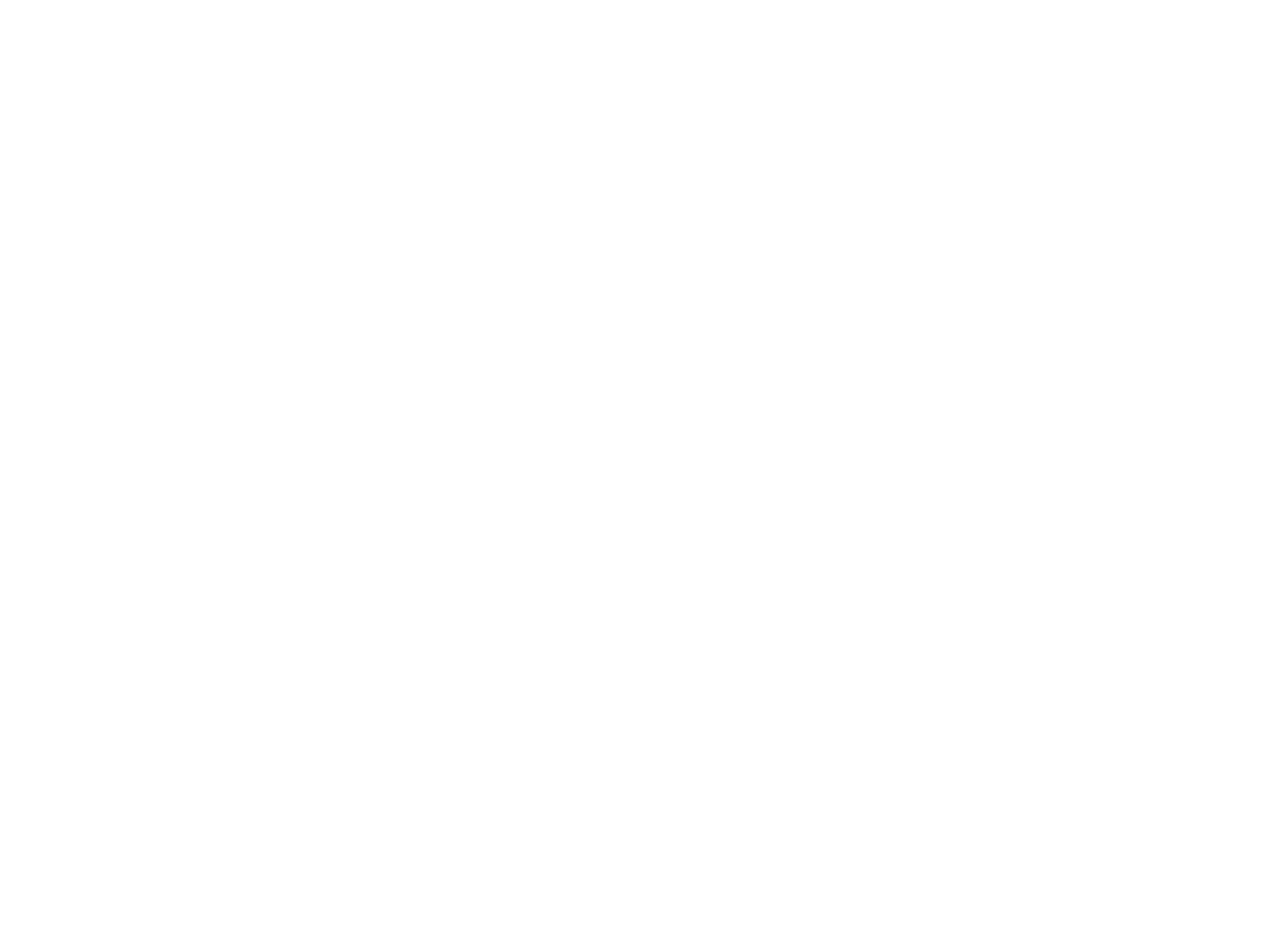
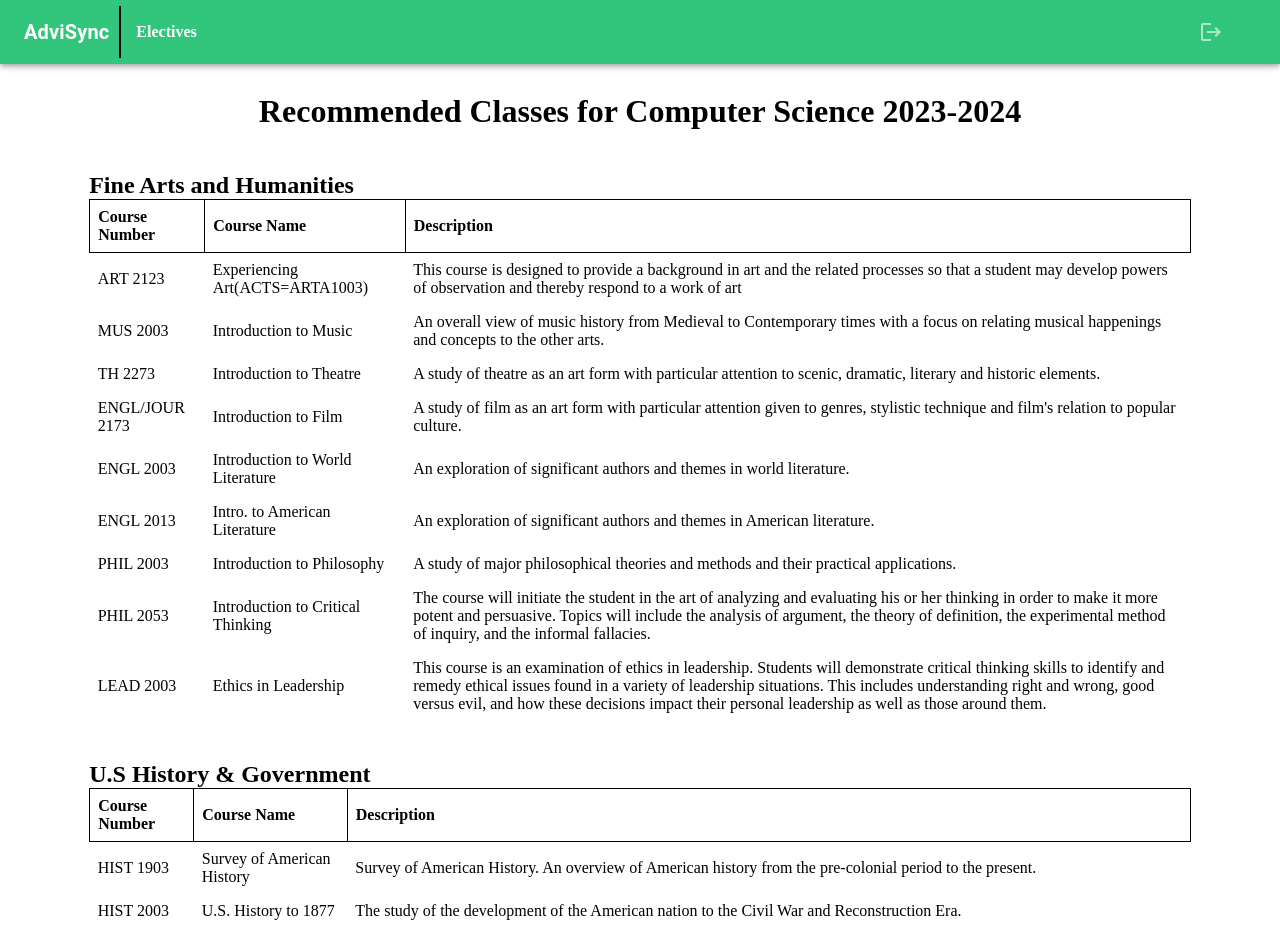
Before and after one commit to The-Four-Russketeers/FrontEndStuff, a React (Create React App) app: page /electives in a window 1280 px wide. Before the commit this address had no page. Shown: the top 937 px of the page. Before the commit the page ends 800 px from the top, so only its background shows below. Built offline with nearby package versions, Linux system fonts and the light colour scheme.

Commit message:
Hours Submit Location
Added Hours Submit On Home
Added the start to electives
Added Electives on NavBar

```diff
--- a/src/App.js
+++ b/src/App.js
@@ -4,6 +4,7 @@ import LoginPage from './Pages/LoginPage';
 import Home from './Pages/Home';
 import Schedules from './Pages/Schedules';
 import AdminH from './Pages/AdminH';
+import Electives from './Pages/Electives';
 
 /*axios.defaults.xsrfCookieName = 'csrftoken';
 axios.defaults.xsrfHeaderName = 'X-CSRFToken';
@@ -20,6 +21,7 @@ function App() {
           <Route path ='/home' element = {<Home/>} />
           <Route path = '/schedules' element = {<Schedules/>}/>
           <Route path = '/adminHome' element = {<AdminH/>}/>
+          <Route path = '/electives' element = {<Electives/>}/>
         </Routes>
       </Router>
     </div>
--- a/src/Components/navbar.js
+++ b/src/Components/navbar.js
@@ -1,7 +1,7 @@
 import React from 'react';
 import LogoutIcon from '@mui/icons-material/Logout';
 import { Toolbar, Typography, AppBar, Tabs, Tab } from '@mui/material';
-import { useNavigate } from 'react-router-dom';
+import { useNavigate, Link  } from 'react-router-dom';
 
 export default function Navbar() {
   const history = useNavigate();
@@ -11,17 +11,26 @@ export default function Navbar() {
     history('/login');
   };
 
+
   return (
     <React.Fragment>
-      <AppBar sx={{ position: 'fixed', top: 0, zIndex: 1000, background: '#31c67c' }}>
-        <Toolbar>
-          <Typography variant="h6" style={{ fontWeight: 'bold' }}>AdviSync</Typography>
+      <AppBar sx={{ position: 'fixed', top: 0, zIndex: 1000, background: '#31c67c', height: '64px' }}> {/* Ensure the AppBar has a fixed height */}
+        <Toolbar style={{ display: 'flex', justifyContent: 'space-between', alignItems: 'center', height: '100%' }}> {/* Ensure the Toolbar has a fixed height */}
+          <div style={{ display: 'flex', alignItems: 'center', height: '100%' }}> {/* Set the height of the containing div to 100% */}
+            <Typography variant="h6" style={{ fontWeight: 'bold' }}>AdviSync</Typography>
+            <div style={{ height: '80%', borderLeft: '2px solid black', marginLeft: '10px' }}></div> {/* Vertical line */}
+          </div>
+          <div style={{ marginLeft: '15px' }}>
+            <Link to="/electives" target="_blank" rel="noopener noreferrer" style={{ textDecoration: 'none', color: 'inherit' }}>
+              <Typography variant="h7" style={{ fontWeight: 'bold'}}>Electives</Typography>
+            </Link>
+          </div>
           <Tabs sx={{ marginLeft: 'auto' }} textColor='inherit'>
             <Tab icon={<LogoutIcon />} onClick={handleLogOff} />
           </Tabs>
         </Toolbar>
       </AppBar>
-      <Toolbar /> {/* Add a Toolbar component below the AppBar to prevent content from being hidden under the AppBar */}
+      <Toolbar />
     </React.Fragment>
   );
 }
--- /dev/null
+++ b/src/Pages/Electives.js
@@ -0,0 +1,121 @@
+import React from 'react';
+import Navbar from '../Components/navbar';
+
+const YourComponent = () => {
+  return (
+    <div>
+      <Navbar />
+
+      <h1 style={{ textAlign: 'center' }}>Recommended Classes for Computer Science 2023-2024</h1>
+
+
+      <div style={{ padding: '20px', display: 'flex', flexDirection: 'column', alignItems: 'center' }}>
+        <div style={{ maxWidth: '90%', width: '100%', margin: '0 auto' }}>
+        <table style={{ width: '100%', borderCollapse: 'collapse' }}>
+          <caption style={{ fontWeight: 'bold', fontSize: '1.5em', textAlign: 'left'  }}>Fine Arts and Humanities</caption>
+          <thead>
+            <tr>
+            <th style={{ textAlign: 'left', padding: '8px',  border: '1px solid black' }}>Course Number</th>
+              <th style={{ textAlign: 'left', padding: '8px',  border: '1px solid black' }}>Course Name</th>
+              <th style={{ textAlign: 'left', padding: '8px',  border: '1px solid black' }}>Description</th>
+            </tr>
+          </thead>
+          <tbody>
+            <tr>
+              <td style={{ textAlign: 'left', padding: '8px', borderright: '1px solid black'}}>ART 2123</td>
+              <td style={{ textAlign: 'left', padding: '8px'}}>Experiencing Art(ACTS=ARTA1003)</td>
+              <td style={{ textAlign: 'left', padding: '8px'}}>This course is designed to provide a background in art and the related processes so
+                          that a student may develop powers of observation and thereby respond to a work of
+                          art</td>
+            </tr>
+            <tr>
+              <td style={{ textAlign: 'left', padding: '8px'}}>MUS 2003</td>
+              <td style={{ textAlign: 'left', padding: '8px'}}>Introduction to Music</td>
+              <td style={{ textAlign: 'left', padding: '8px'}}>An overall view of music history from Medieval to
+                                                               Contemporary times with a focus on relating musical
+                                                              happenings and concepts to the other arts. </td>
+            </tr>
+            <tr>
+              <td style={{ textAlign: 'left', padding: '8px'}}>TH 2273</td>
+              <td style={{ textAlign: 'left', padding: '8px'}}>Introduction to Theatre</td>
+              <td style={{ textAlign: 'left', padding: '8px'}}>A study of theatre as an art form with particular attention to scenic, dramatic, literary and historic elements.</td>
+            </tr>
+            <tr>
+              <td style={{ textAlign: 'left', padding: '8px'}}>ENGL/JOUR 2173</td>
+              <td style={{ textAlign: 'left', padding: '8px'}}>Introduction to Film</td>
+              <td style={{ textAlign: 'left', padding: '8px'}}>A study of film as an art form with particular attention given to genres, stylistic technique and film's relation to popular culture.</td>
+            </tr>
+            <tr>
+              <td style={{ textAlign: 'left', padding: '8px'}}>ENGL 2003</td>
+              <td style={{ textAlign: 'left', padding: '8px'}}> Introduction to World Literature</td>
+              <td style={{ textAlign: 'left', padding: '8px'}}>An exploration of significant authors and themes in world literature.</td>
+            </tr>
+            <tr>
+              <td style={{ textAlign: 'left', padding: '8px'}}>ENGL 2013</td>
+              <td style={{ textAlign: 'left', padding: '8px'}}>Intro. to American Literature</td>
+              <td style={{ textAlign: 'left', padding: '8px'}}>An exploration of significant authors and themes in American literature.
+                                                              </td>
+            </tr>
+            <tr>
+              <td style={{ textAlign: 'left', padding: '8px'}}>PHIL 2003</td>
+              <td style={{ textAlign: 'left', padding: '8px'}}>Introduction to Philosophy</td>
+              <td style={{ textAlign: 'left', padding: '8px'}}>A study of major philosophical theories and methods and their practical applications.</td>
+            </tr>
+            <tr>
+              <td style={{ textAlign: 'left', padding: '8px'}}>PHIL 2053</td>
+              <td style={{ textAlign: 'left', padding: '8px'}}>Introduction to Critical Thinking</td>
+              <td style={{ textAlign: 'left', padding: '8px'}}>The course will initiate the student in the art of analyzing and evaluating his or her thinking in order to make it more potent and persuasive. Topics will include the analysis of argument, the theory of definition, the experimental method of inquiry, and the informal fallacies.</td>
+            </tr>
+            <tr>
+              <td style={{ textAlign: 'left', padding: '8px'}}>LEAD 2003</td>
+              <td style={{ textAlign: 'left', padding: '8px'}}>Ethics in Leadership</td>
+              <td style={{ textAlign: 'left', padding: '8px'}}>This course is an examination of ethics in leadership. Students will demonstrate critical thinking skills to identify and remedy ethical issues found in a variety of leadership situations. This includes understanding right and wrong, good versus evil, and how these decisions impact their personal leadership as well as those around them.</td>
+            </tr>
+            {/* Add more rows for other courses */}
+          </tbody>
+        </table>
+        </div>
+        </div>
+
+        <div style={{ padding: '20px', display: 'flex', flexDirection: 'column', alignItems: 'center' }}>
+        <div style={{ maxWidth: '90%', width: '100%', margin: '0 auto' }}>
+        <table style={{ width: '100%', borderCollapse: 'collapse' }}>
+          <caption style={{ fontWeight: 'bold', fontSize: '1.5em', textAlign: 'left'  }}>U.S History & Government</caption>
+          <thead>
+            <tr>
+            <th style={{ textAlign: 'left', padding: '8px',  border: '1px solid black' }}>Course Number</th>
+              <th style={{ textAlign: 'left', padding: '8px',  border: '1px solid black' }}>Course Name</th>
+              <th style={{ textAlign: 'left', padding: '8px',  border: '1px solid black' }}>Description</th>
+            </tr>
+          </thead>
+          <tbody>
+            <tr>
+              <td style={{ textAlign: 'left', padding: '8px'}}>HIST 1903</td>
+              <td style={{ textAlign: 'left', padding: '8px'}}>Survey of American History</td>
+              <td style={{ textAlign: 'left', padding: '8px'}}>Survey of American History. An overview of American history from the pre-colonial period to the present.</td>
+            </tr>
+            <tr>
+              <td style={{ textAlign: 'left', padding: '8px'}}>HIST 2003</td>
+              <td style={{ textAlign: 'left', padding: '8px'}}>U.S. History to 1877</td>
+              <td style={{ textAlign: 'left', padding: '8px'}}>The study of the development of the American nation to the Civil War and Reconstruction Era.</td>
+            </tr>
+            <tr>
+              <td style={{ textAlign: 'left', padding: '8px'}}>HIST 2013</td>
+              <td style={{ textAlign: 'left', padding: '8px'}}>U.S. History since 1877</td>
+              <td style={{ textAlign: 'left', padding: '8px'}}>The study of the development of the American nation since the Civil War and Reconstruction Era.</td>
+            </tr>
+            <tr>
+              <td style={{ textAlign: 'left', padding: '8px'}}>POLS 2003</td>
+              <td style={{ textAlign: 'left', padding: '8px'}}>American Government</td>
+              <td style={{ textAlign: 'left', padding: '8px'}}>A study of the principles and practices of American Government, explaining the origin and purpose of our governmental institutions in a broad sense, with consideration given to interstate and national state relations.</td>
+            </tr>
+          </tbody>
+        </table>
+        </div>
+        {/* Add more tables for other sections */}
+      </div>
+    </div>
+  );
+};
+
+export default YourComponent;
--- a/src/Pages/Home.js
+++ b/src/Pages/Home.js
@@ -6,13 +6,13 @@ import { Table, TableBody, TableCell, TableContainer, TableHead, TableRow, Paper
 import Navbar from '../Components/navbar';
 
 const apiUrl = 'http://127.0.0.1:8000/test?format=json';
-// THIS SHOULD BE OUR DASHBOARD
 
 const YourComponent = () => {
   const [data, setData] = useState({});
   const [semesters, setSemesters] = useState([]);
-  const [progress, setProgress] = useState(); // Initial progress value
-  const [hoursDesired, setHoursDesired] = useState(16); // Default hours per semester
+  const [progress, setProgress] = useState();
+  const [hoursDesired, setHoursDesired] = useState(16);
+  const [inputValue, setInputValue] = useState('16');
 
   function setVariables(apiData) {
     setData(apiData);
@@ -20,10 +20,15 @@ const YourComponent = () => {
     setSemesters(apiData.semesters.filter(semester => semester.length > 0));
   }
 
+  const handleSubmit = (e) => {
+    e.preventDefault();
+    setHoursDesired(parseInt(inputValue));
+  };
+
   useEffect(() => {
     axios.get(apiUrl, {
       params:{
-        hoursDesired: hoursDesired // <------------------- This is where the value needs to be passed
+        hoursDesired: hoursDesired
       }
     })
       .then(response => {
@@ -32,7 +37,7 @@ const YourComponent = () => {
       .catch(error => {
         console.error('Error fetching data: ', error);
       });
-  }, []);
+  }, [hoursDesired]);
 
   return (
     <div>
@@ -73,6 +78,23 @@ const YourComponent = () => {
           </Table>
         </TableContainer>
       </Divider>
+
+      {/* Input field and submit button */}
+      <div style={{ marginTop: '20px', textAlign: 'center' }}>
+        <form onSubmit={handleSubmit}>
+          <label htmlFor="hoursDesired">Desired Hours Per Semester:</label>
+          <input
+            type="number"
+            id="hoursDesired"
+            value={inputValue}
+            onChange={(e) => setInputValue(e.target.value)}
+            min="6"
+            max="28"
+            style={{ marginLeft: '5px', appearance: 'textfield', width: '35px' }}
+          />
+          <button type="submit" style={{ marginLeft: '5px' }}>Submit</button>
+        </form>
+      </div>
     </div>
   );
 };
```
